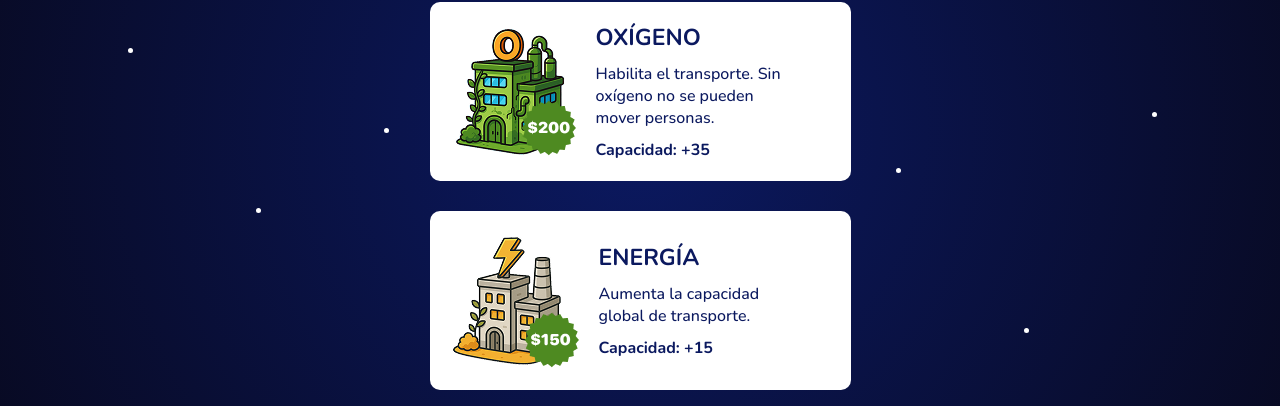
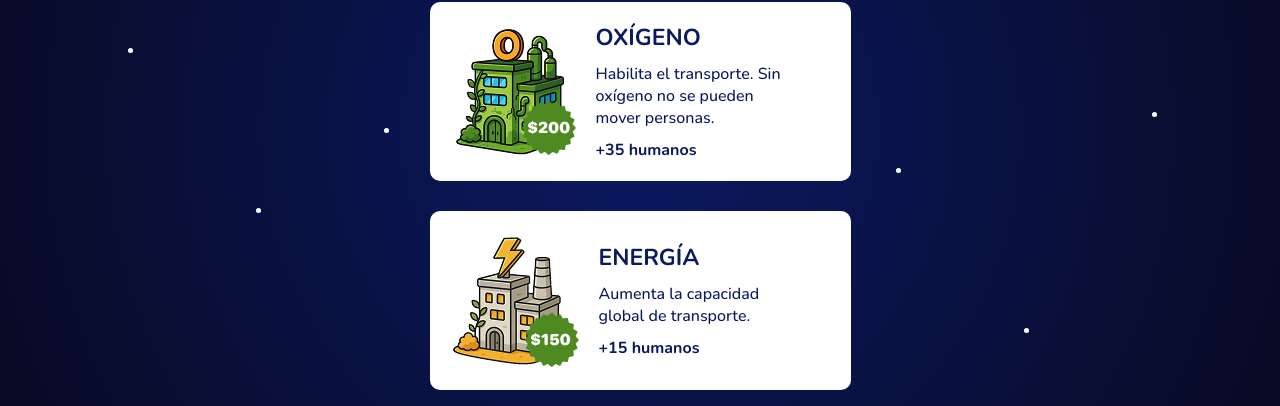
Before and after one commit to emydorado/EXODO-A-NOVATERRA, a React (Vite) app: page /buildingShop in a window 1280 px wide. Shown: the part 272-678 px from the top of the page. Built offline with nearby package versions, Linux system fonts and the light colour scheme.

Commit message:
guardar edifcios comprados y stage three

```diff
--- a/src/components/BuildignCard.jsx
+++ b/src/components/BuildignCard.jsx
@@ -1,14 +1,14 @@
 import './buildingCard.css';
 
-const BuildingCard = ({ image, title, description, capacity }) => {
+const BuildingCard = ({ image, title, description, capacity, onSelect }) => {
 	return (
-		<div id='building-card'>
+		<div id='building-card' onClick={onSelect}>
 			<img src={image} />
 			<div className='building-properties'>
 				<h3>{title}</h3>
 				<p>{description}</p>
 				<p>
-					<b>Capacidad: +{capacity}</b>
+					<b>+{capacity} humanos</b>
 				</p>
 			</div>
 		</div>
--- a/src/pages/BuildingShop.jsx
+++ b/src/pages/BuildingShop.jsx
@@ -1,10 +1,40 @@
+import { useState, useEffect } from 'react';
 import SavedHumans from '../components/SavedHumans';
 import Rounds from '../components/Rounds';
 import BuildingCard from '../components/buildignCard';
 import resources from '../data/buildings';
 import './buildingShop.css';
+import { useNavigate } from 'react-router-dom';
 
 const BuildingShop = () => {
+	const navigate = useNavigate();
+	const STORAGE_KEY = 'availableBuildings';
+	const STORAGE_SELECTED = 'selectedBuildings';
+
+	const [availableBuildings, setAvailableBuildings] = useState(() => {
+		const saved = localStorage.getItem(STORAGE_KEY);
+		return saved ? JSON.parse(saved) : resources;
+	});
+
+	const [selectedBuildings, setSelectedBuildings] = useState(() => {
+		const saved = localStorage.getItem(STORAGE_SELECTED);
+		return saved ? JSON.parse(saved) : [];
+	});
+
+	useEffect(() => {
+		localStorage.setItem(STORAGE_KEY, JSON.stringify(availableBuildings));
+	}, [availableBuildings]);
+
+	useEffect(() => {
+		localStorage.setItem(STORAGE_SELECTED, JSON.stringify(selectedBuildings));
+	}, [selectedBuildings]);
+
+	const handleSelectBuilding = (building) => {
+		setAvailableBuildings((prev) => prev.filter((b) => b.name !== building.name));
+		setSelectedBuildings((prev) => [...prev, building]);
+		navigate('/stageThree', { state: { building } });
+	};
+
 	return (
 		<>
 			<div className='counters'>
@@ -14,8 +44,15 @@ const BuildingShop = () => {
 			<div id='buildingShop'>
 				<h2>SELECCIONEN EL EDIFICIO</h2>
 				<div className='resources-grid'>
-					{resources.map(({ image, name, capacity, description }) => (
-						<BuildingCard key={name} title={name} image={image} capacity={capacity} description={description} />
+					{availableBuildings.map((b) => (
+						<BuildingCard
+							key={b.name}
+							title={b.name}
+							image={b.image}
+							capacity={b.capacity}
+							description={b.description}
+							onSelect={() => handleSelectBuilding(b)}
+						/>
 					))}
 				</div>
 			</div>
--- a/src/pages/StageThree.jsx
+++ b/src/pages/StageThree.jsx
@@ -1,5 +1,18 @@
+import Stages from '../components/Stages';
+import coins from '../assets/coins.png';
+
 const StageThree = () => {
-	return <></>;
+	return (
+		<>
+			<Stages
+				title='¡MOMENTO DE COMPRAR!'
+				description='Asegura tu capacidad siendo el más velóz.'
+				image={coins}
+				btnText='SIGUIENTE'
+				page='/offers'
+			/>
+		</>
+	);
 };
 
 export default StageThree;
```
